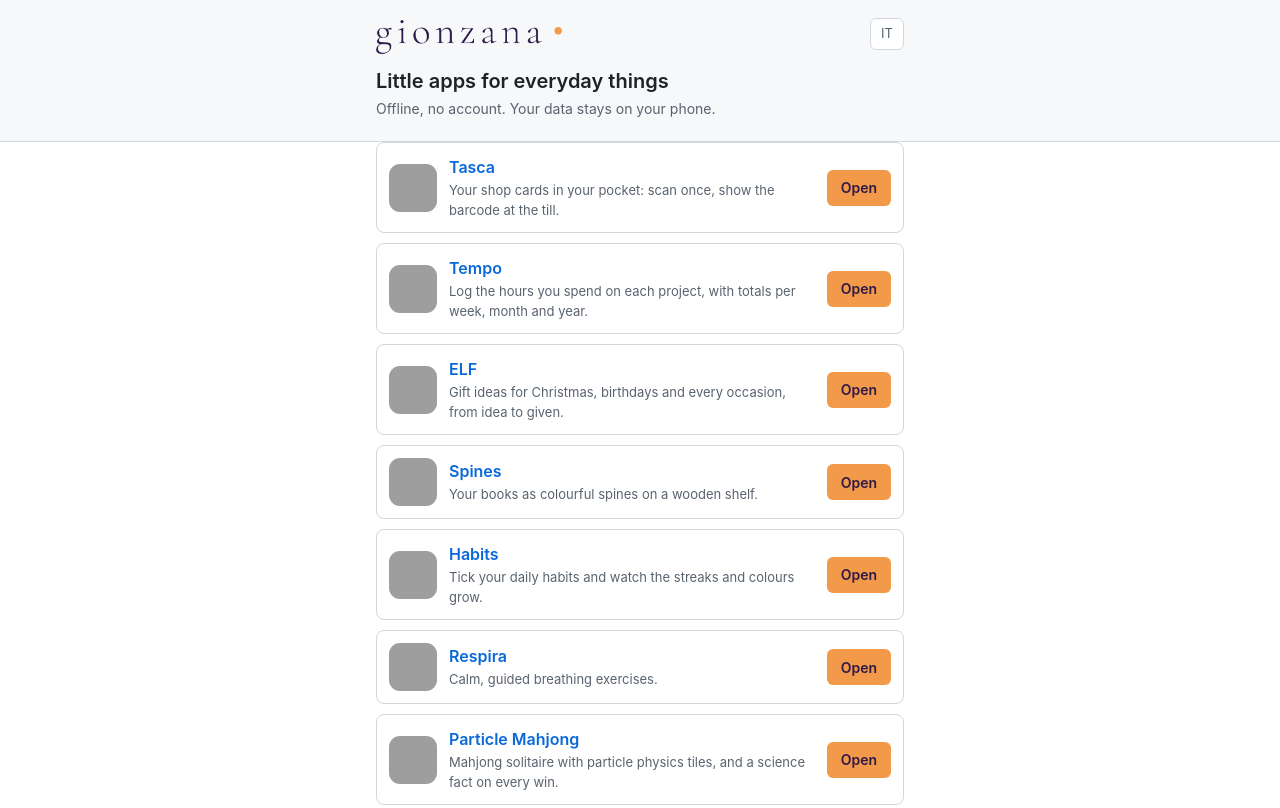
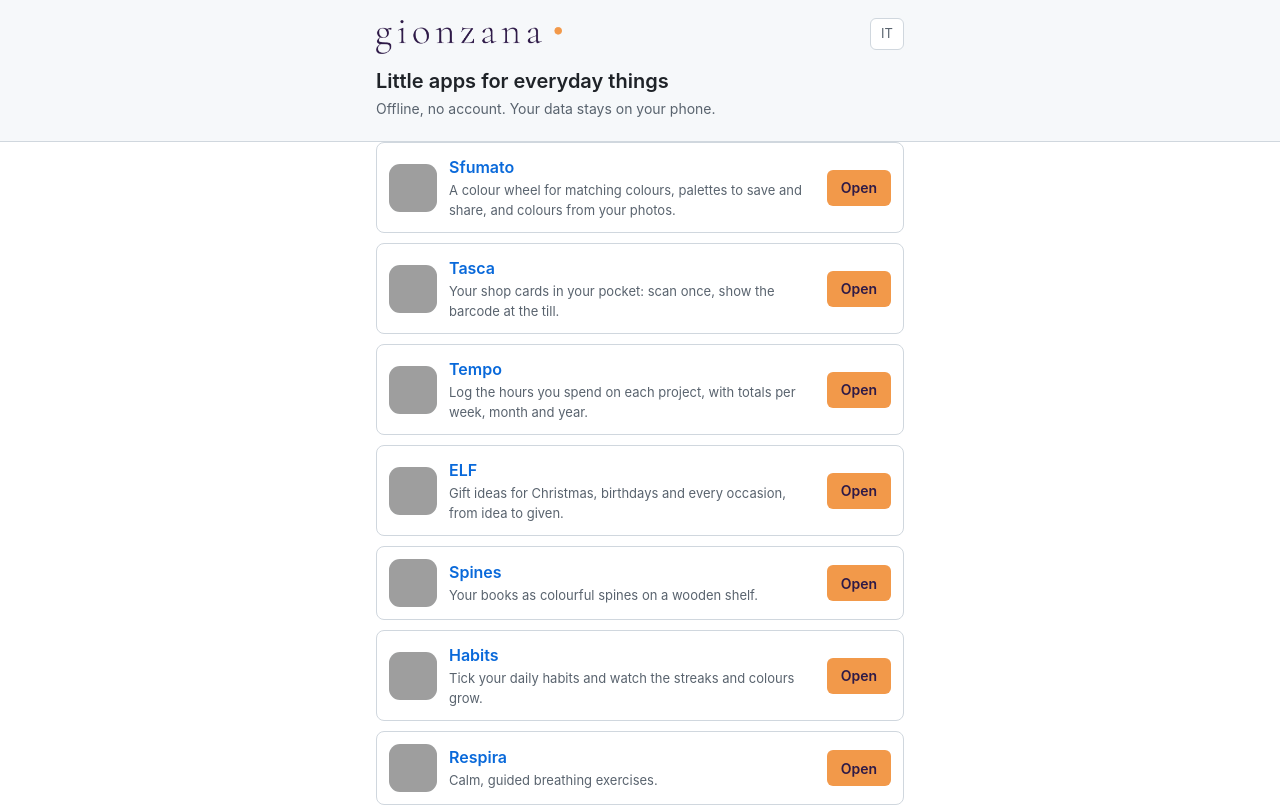
Before and after one commit to rb-gith/rb-gith.github.io, a plain HTML site: page index.html in a window 1280 px wide. Shown: the top 808 px of the page. Drawn offline with Linux system fonts and the light colour scheme; grey boxes are pictures that could not be loaded.

Commit message:
Add files via upload
Sfumato app added

```diff
--- a/index.html
+++ b/index.html
@@ -95,6 +95,9 @@
   // To add a new app: add one line to APPS (newest first) and its text in both languages.
   var BASE = 'https://rb-gith.github.io/';
   var APPS = [
+    { name: 'Sfumato',          repo: 'sfumato',
+      en: 'A colour wheel for matching colours, palettes to save and share, and colours from your photos.',
+      it: 'Una ruota dei colori per abbinarli, palette da salvare e condividere, e colori presi dalle tue foto.' },
     { name: 'Tasca',            repo: 'tasca',
       en: 'Your shop cards in your pocket: scan once, show the barcode at the till.',
       it: 'Le tue carte fedeltà in tasca: scansiona una volta, mostra il codice alla cassa.' },
```
Also changed, not shown: 1 other file.
